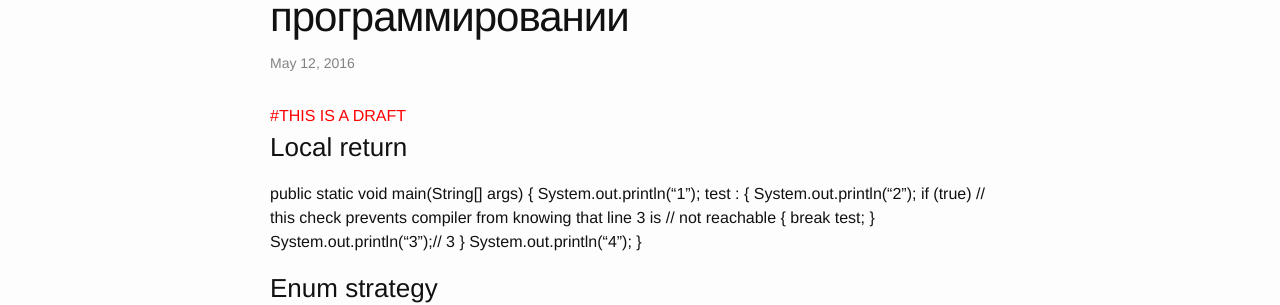
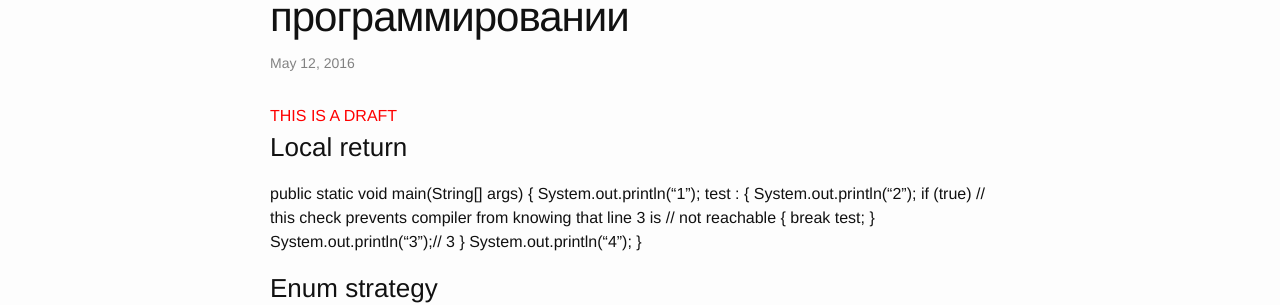
Before and after one commit to alexcom/alexcom.github.io, a Jekyll site: the page built from _posts/2015-05-12-curious-java-patterns.md, in a window 1280 px wide. Shown: the part 138-443 px from the top of the page. Built offline with Jekyll 4.4.1, drawn with Linux system fonts in a browser that asks for light colours.

Commit message:
Update 2015-05-12-curious-java-patterns.md

```diff
--- a/_posts/2015-05-12-curious-java-patterns.md
+++ b/_posts/2015-05-12-curious-java-patterns.md
@@ -4,7 +4,7 @@ title:  "Любопытные паттерны в Java-программиров
 date:   2016-05-12 19:00:00
 categories: idea eclipse migration pain
 ---
-<font color="red">#THIS IS A DRAFT</font>
+<font color="red">THIS IS A DRAFT</font>
 
 
 
```
